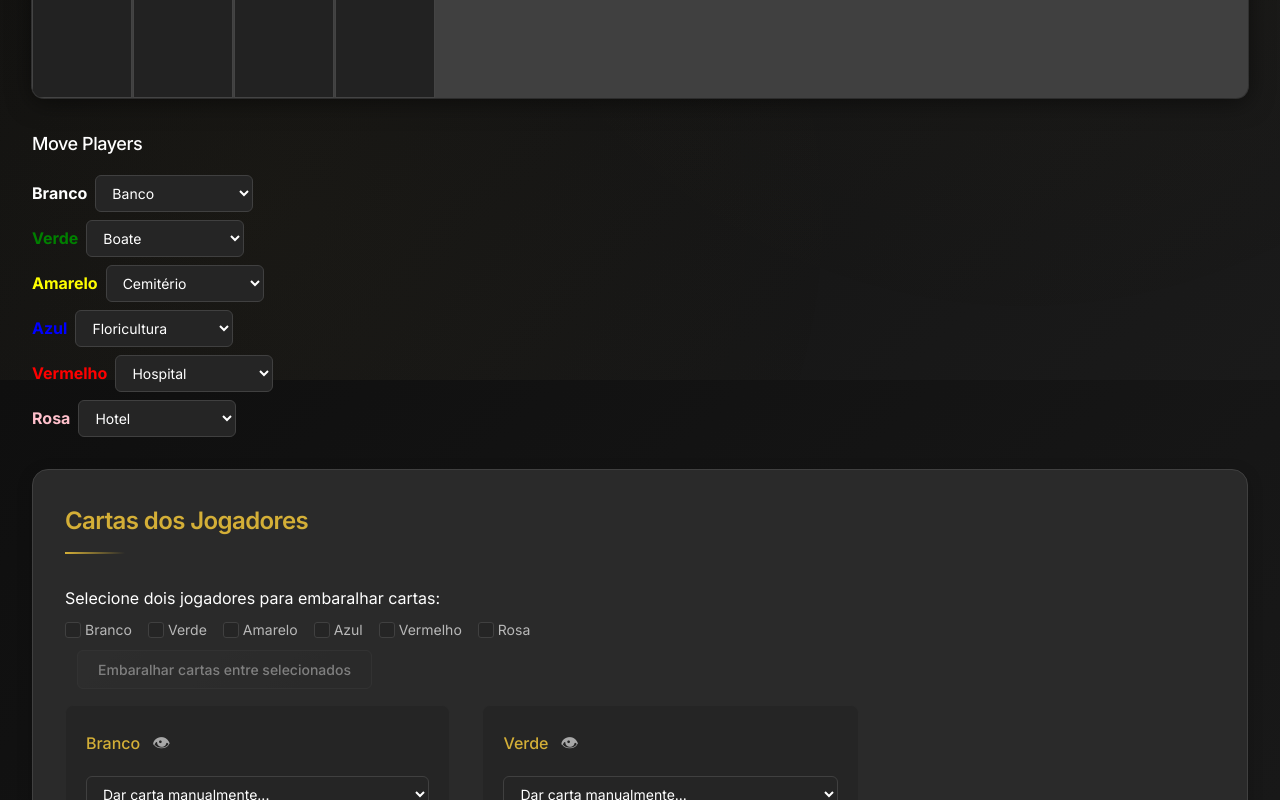
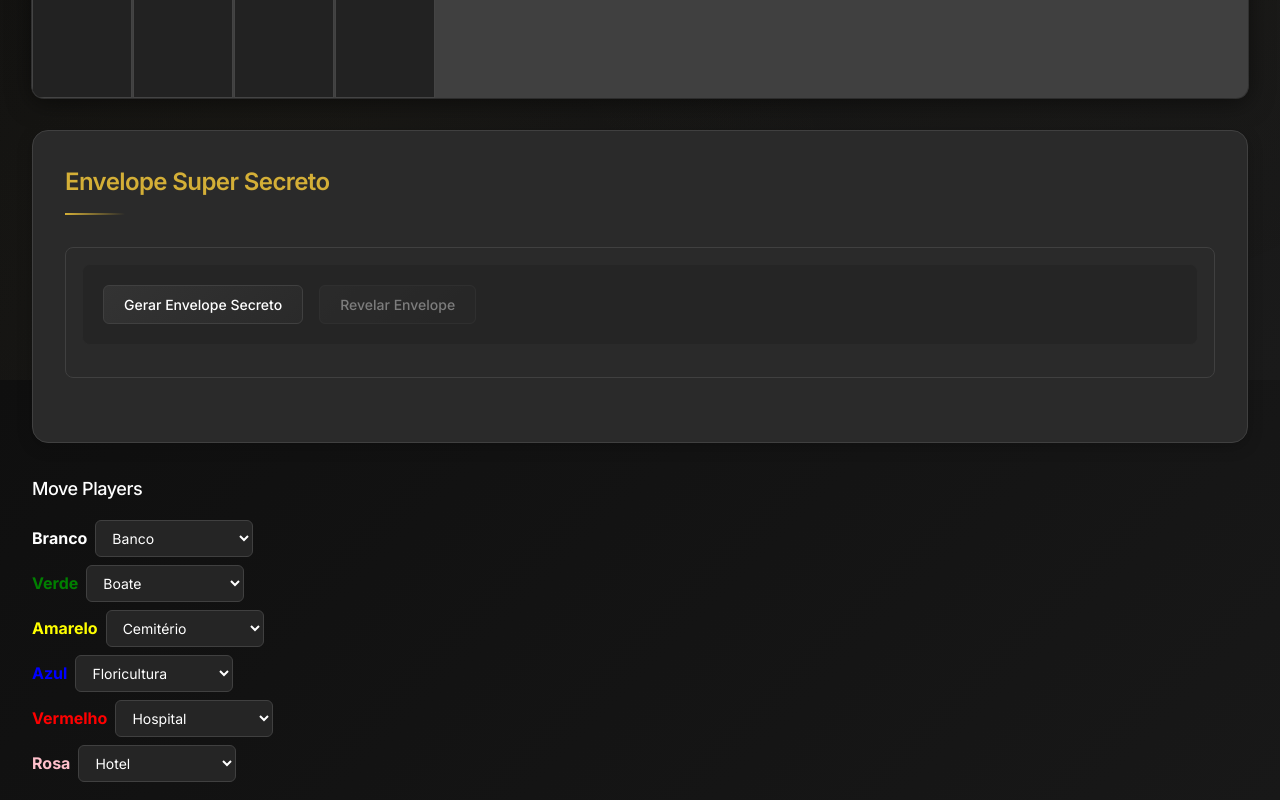
Before and after one commit to Andre-Grassi/Investigator, a React (Vite) app: page / in a window 1280 px wide. Shown: the part 420-1220 px from the top of the page. Built offline with nearby package versions, Linux system fonts and the light colour scheme.

Commit message:
feat(Cards): add super secret envelope

```diff
--- a/src/App.tsx
+++ b/src/App.tsx
@@ -18,7 +18,7 @@ const defaultPlayers = [
   { name: 'Rosa', color: 'pink', position: 5 },
 ]
 
-const allCards = [
+const placesCards = [
   'Banco',
   'Boate',
   'Cemitério',
@@ -30,6 +30,9 @@ const allCards = [
   'Prefeitura',
   'Restaurante',
   'Estação de Trem',
+]
+
+const weaponsCards = [
   'Pé de Cabra',
   'Espingarda',
   'Faca',
@@ -38,6 +41,9 @@ const allCards = [
   'Soco Inglês',
   'Tesoura',
   'Veneno',
+]
+
+const peopleCards = [
   'Sargento Bigode',
   'Florista Dona Branca',
   'Mordomo James',
@@ -48,6 +54,8 @@ const allCards = [
   'Médica Dona Violeta',
 ]
 
+let allCards = [...placesCards, ...weaponsCards, ...peopleCards]
+
 function App() {
   const [players, setPlayers] = useState(defaultPlayers)
   const [cards, setCards] = useState<{ [key: string]: string[] }>({})
@@ -55,6 +63,41 @@ function App() {
   const [rolling, setRolling] = useState(false)
   const [pendingDice, setPendingDice] = useState<number | null>(null)
   const [showDice, setShowDice] = useState(false)
+  const [secretEnvelope, setSecretEnvelope] = useState<{
+    person: string | null
+    weapon: string | null
+    place: string | null
+  }>({ person: null, weapon: null, place: null })
+  const [availableCards, setAvailableCards] = useState([...allCards])
+  const [showEnvelope, setShowEnvelope] = useState(false)
+
+  // Generate secret envelope with one card from each type
+  const generateSecretEnvelope = () => {
+    const randomPerson =
+      peopleCards[Math.floor(Math.random() * peopleCards.length)]
+    const randomWeapon =
+      weaponsCards[Math.floor(Math.random() * weaponsCards.length)]
+    const randomPlace =
+      placesCards[Math.floor(Math.random() * placesCards.length)]
+
+    const envelope = {
+      person: randomPerson,
+      weapon: randomWeapon,
+      place: randomPlace,
+    }
+
+    setSecretEnvelope(envelope)
+
+    // Remove envelope cards from available cards
+    const newAvailableCards = allCards.filter(
+      card =>
+        card !== randomPerson && card !== randomWeapon && card !== randomPlace
+    )
+    setAvailableCards(newAvailableCards)
+
+    // Clear all player cards since envelope has changed
+    setCards({})
+  }
 
   // Callback for dice animation end
   const handleDiceAnimationEnd = () => {
@@ -105,18 +148,20 @@ function App() {
 
   // Shuffle cards among selected players
   const shuffleCardsBetweenPlayers = () => {
-    // Shuffle all game cards between selected players
-    if (shufflePlayers.length < 2) {
-      alert('Selecione dois jogadores para embaralhar todas as cartas do jogo.')
+    // Shuffle available cards between selected players (excluding envelope cards)
+    if (shufflePlayers.length < 1) {
+      alert(
+        'Selecione pelo menos um jogador para distribuir as cartas do jogo.'
+      )
       return
     }
-    const shuffled = shuffle([...allCards])
+    const shuffled = shuffle([...availableCards])
     const newCards: { [key: string]: string[] } = { ...cards }
     // Clear cards for selected players
     shufflePlayers.forEach(name => {
       newCards[name] = []
     })
-    // Distribute all cards evenly
+    // Distribute all available cards evenly
     shuffled.forEach((card, i) => {
       const playerIdx = i % shufflePlayers.length
       const playerName = shufflePlayers[playerIdx]
@@ -125,7 +170,6 @@ function App() {
     setCards(newCards)
   }
 
-  // Cleaned up: Only one shuffle function and one App component, with valid JSX
   return (
     <>
       <h2>Game Board</h2>
@@ -181,6 +225,65 @@ function App() {
           </div>
         ))}
       </div>
+
+      <section className='cards'>
+        <h2>Envelope Super Secreto</h2>
+        <div
+          style={{
+            marginBottom: '2rem',
+            padding: '1rem',
+            background: 'var(--surface)',
+            borderRadius: '8px',
+            border: '1px solid var(--border)',
+          }}
+        >
+          <div style={{ marginBottom: '1rem' }}>
+            <button
+              onClick={generateSecretEnvelope}
+              style={{ marginRight: '1rem' }}
+            >
+              Gerar Envelope Secreto
+            </button>
+            <button
+              onClick={() => setShowEnvelope(!showEnvelope)}
+              disabled={!secretEnvelope.person}
+            >
+              {showEnvelope ? 'Esconder' : 'Revelar'} Envelope
+            </button>
+          </div>
+
+          {secretEnvelope.person && (
+            <div style={{ fontSize: '0.9rem', color: 'var(--text-secondary)' }}>
+              Envelope gerado! {availableCards.length} cartas disponíveis para
+              distribuição.
+            </div>
+          )}
+
+          {showEnvelope && secretEnvelope.person && (
+            <div
+              style={{
+                marginTop: '1rem',
+                padding: '1rem',
+                background: 'var(--bg-tertiary)',
+                borderRadius: '6px',
+              }}
+            >
+              <h4 style={{ color: 'var(--accent)', marginBottom: '0.5rem' }}>
+                🎯 Solução do Crime:
+              </h4>
+              <div>
+                <strong>Culpado:</strong> {secretEnvelope.person}
+              </div>
+              <div>
+                <strong>Arma:</strong> {secretEnvelope.weapon}
+              </div>
+              <div>
+                <strong>Local:</strong> {secretEnvelope.place}
+              </div>
+            </div>
+          )}
+        </div>
+      </section>
       <div style={{ marginTop: '1rem' }}>
         <h3>Move Players</h3>
         {players.map((p, idx) => (
@@ -203,7 +306,7 @@ function App() {
       <section className='cards'>
         <h2>Cartas dos Jogadores</h2>
         <div style={{ marginBottom: '1rem' }}>
-          <div>Selecione dois jogadores para embaralhar cartas:</div>
+          <div>Selecione jogadores para distribuir cartas:</div>
           <div style={{ display: 'flex', gap: '1rem', marginTop: 8 }}>
             {players.map(p => (
               <label
@@ -215,19 +318,13 @@ function App() {
                   checked={shufflePlayers.includes(p.name)}
                   onChange={e => {
                     if (e.target.checked) {
-                      if (shufflePlayers.length < 2) {
-                        setShufflePlayers([...shufflePlayers, p.name])
-                      }
+                      setShufflePlayers([...shufflePlayers, p.name])
                     } else {
                       setShufflePlayers(
                         shufflePlayers.filter(n => n !== p.name)
                       )
                     }
                   }}
-                  disabled={
-                    !shufflePlayers.includes(p.name) &&
-                    shufflePlayers.length >= 2
-                  }
                 />
                 {p.name}
               </label>
@@ -235,10 +332,11 @@ function App() {
           </div>
           <button
             onClick={shuffleCardsBetweenPlayers}
-            disabled={shufflePlayers.length !== 2}
+            disabled={shufflePlayers.length < 1}
             style={{ marginLeft: 12, marginTop: 8 }}
           >
-            Embaralhar cartas entre selecionados
+            Distribuir cartas entre selecionados ({shufflePlayers.length}{' '}
+            jogador{shufflePlayers.length !== 1 ? 'es' : ''})
           </button>
         </div>
         <div style={{ display: 'flex', gap: '2rem', flexWrap: 'wrap' }}>
@@ -273,7 +371,7 @@ function App() {
                 <option value='' disabled>
                   Dar carta manualmente...
                 </option>
-                {[...allCards].map(card => (
+                {availableCards.map(card => (
                   <option key={card} value={card}>
                     {card}
                   </option>
```
